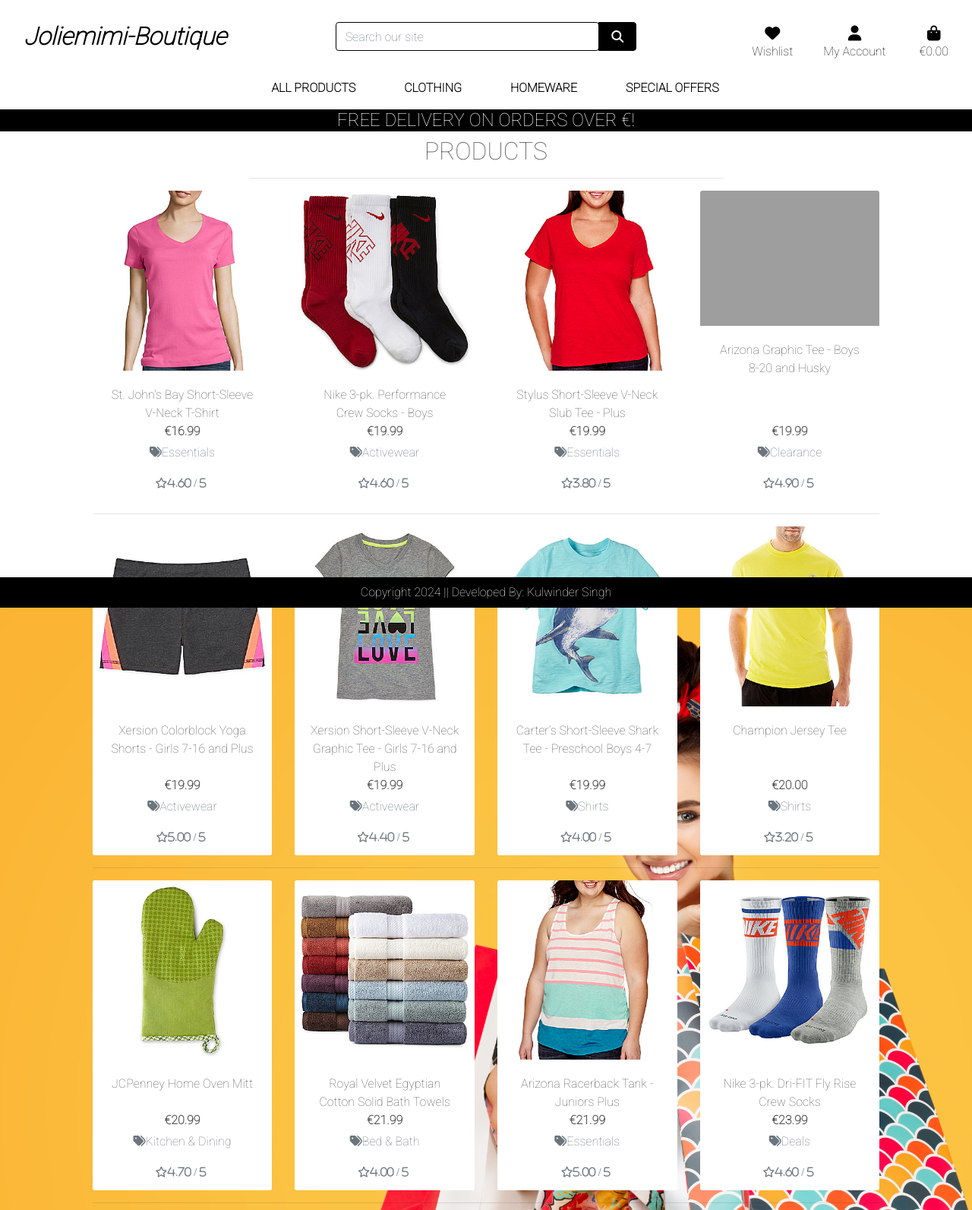
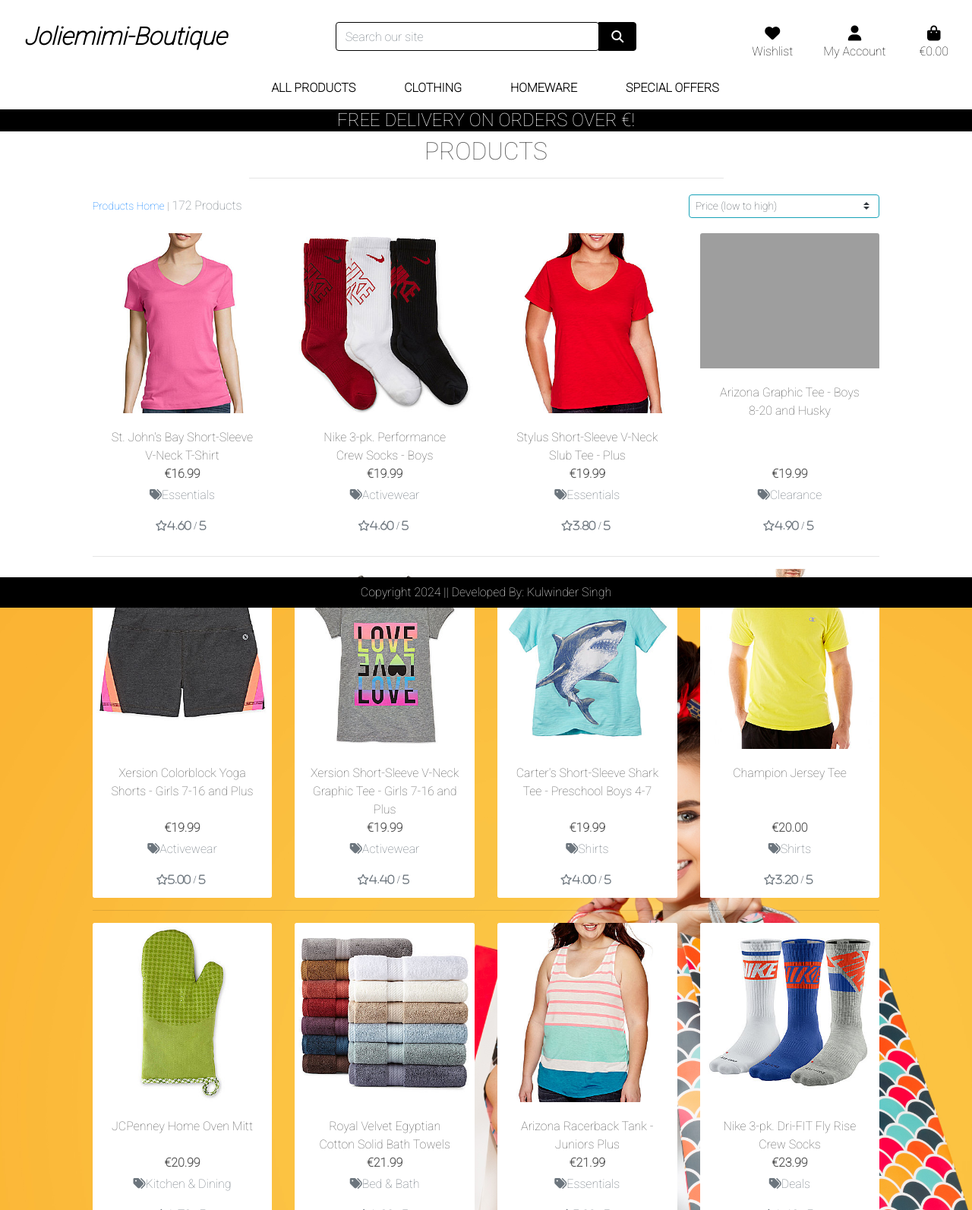
Before and after one commit to Mr-KulwinderSingh/joliemimi_boutique, a Django app: a page that uses products/templates/products/products.html in a window 1280 px wide. Shown: the top 1593 px of the page at 76% size. Run offline with Django 3.2, Linux system fonts and the light colour scheme; data comes from the database, SQL or seed files in the repository; some libraries are stand-ins or nearby versions; grey boxes are pictures that could not be loaded.

Commit message:
Product count for every individual category and total products plus sorting the products in various order has been added

```diff
--- a/products/templates/products/products.html
+++ b/products/templates/products/products.html
@@ -26,7 +26,31 @@
     </div>
     <div class="row">
         <div class="product-container col-10 offset-1">
-            <div class="row mt-1 mb-2"></div>
+            <div class="row mt-1 mb-2">
+                <div class="col-12 col-md-6 my-auto order-md-last d-flex justify-content-center justify-content-md-end">
+                    <div class="sort-select-wrapper w-50">
+                        <select id="sort-selector" class="custom-select custom-select-sm rounded border border-{% if current_sorting != 'None_None' %}info{% else %}black{% endif %}">
+                            <option value="reset" {% if current_sorting == 'None_None' %}selected{% endif %}>Sort by ...</option>
+                            <option value="price_asc" {% if current_sorting == 'price_asc' %}selected{% endif %}>Price (low to high)</option>
+                            <option value="price_desc" {% if current_sorting == 'price_desc' %}selected{% endif %}>Price (high to low)</option>
+                            <option value="rating_asc" {% if current_sorting == 'rating_asc' %}selected{% endif %}>Rating (low to high)</option>
+                            <option value="rating_desc" {% if current_sorting == 'rating_desc' %}selected{% endif %}>Rating (high to low)</option>
+                            <option value="name_asc" {% if current_sorting == 'name_asc' %}selected{% endif %}>Name (A-Z)</option>
+                            <option value="name_desc" {% if current_sorting == 'name_desc' %}selected{% endif %}>Name (Z-A)</option>
+                            <option value="category_asc" {% if current_sorting == 'category_asc' %}selected{% endif %}>Category (A-Z)</option>
+                            <option value="category_desc" {% if current_sorting == 'category_desc' %}selected{% endif %}>Category(Z-A)</option>
+                        </select>
+                    </div>
+                </div>
+                <div class="col-12 col-md-6 order-md-first">
+                    <p class="text-muted mt-3 text-center text-md-left">
+                        {% if search_term or current_categories or current_sorting != 'None_None' %}
+                        <span class="small"><a href="{% url 'products' %}">Products Home</a> | </span>
+                        {% endif %}
+                        {{ products|length }} Products{% if search_term %} found for <strong>{{ search_term }}</strong>{% endif %}
+                    </p>
+                </div>
+            </div>
             <div class="row">
                 {% for product in products %}
                 <div class="col-sm-6 md-6 lg-4 col-xl-3">
--- a/products/views.py
+++ b/products/views.py
@@ -22,6 +22,8 @@
             if sortkey == 'name':
                 sortkey = 'lower_name'
                 products = products.annotate(lower_name=Lower('name'))
+            if sortkey == 'Category':
+                sortkey = 'category__name'
             if 'direction' in request.GET:
                 direction = request.GET['direction']
                 if direction == 'desc':
```
